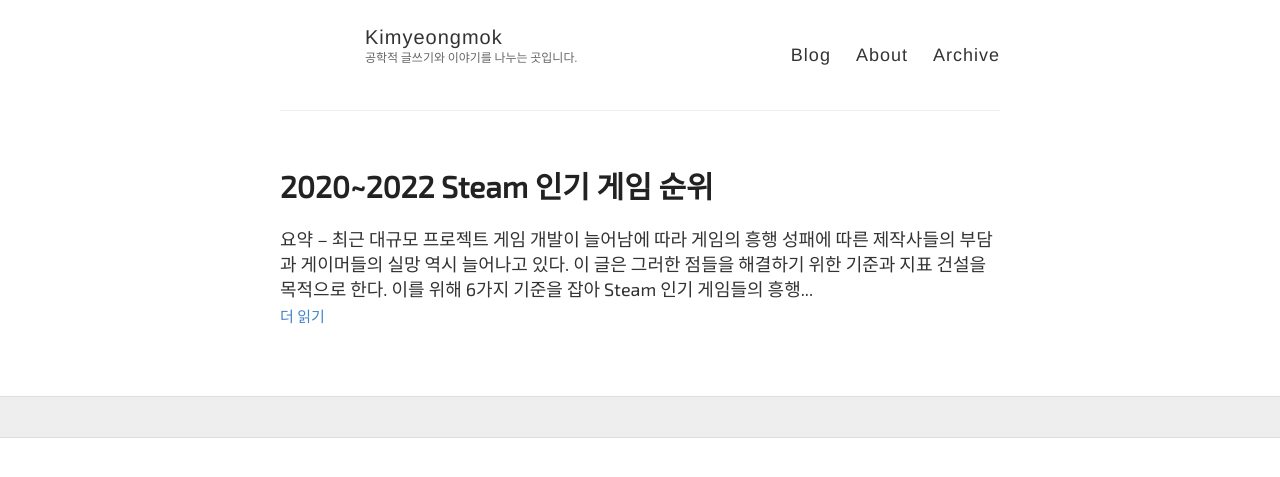
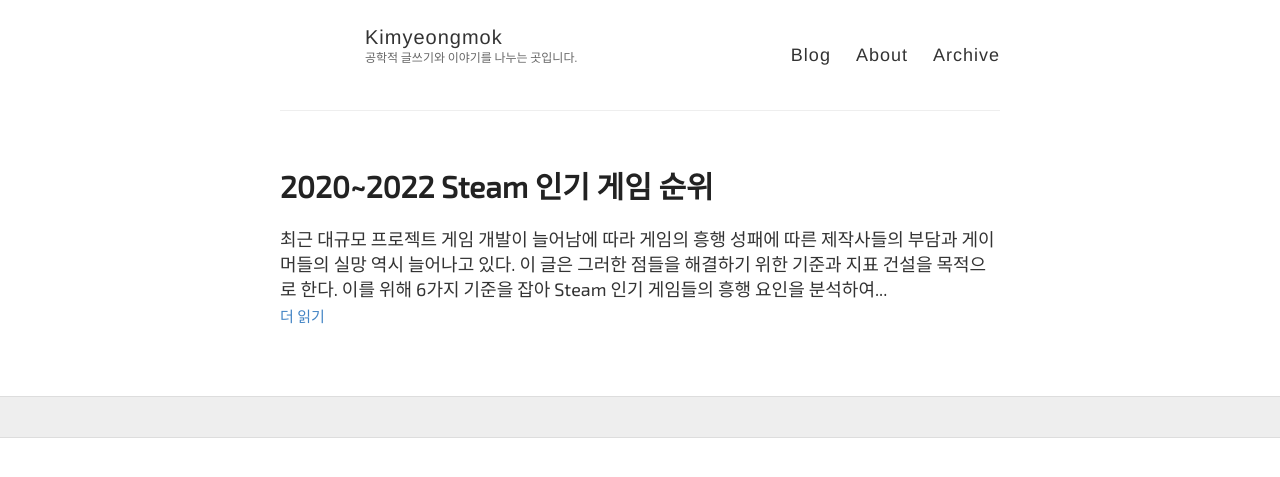
Before and after one commit to Kimyeongmok/Kimyeongmok.github.io, a Jekyll site: the page built from index.html, in a window 1280 px wide. Shown: the top 477 px of the page. Built offline with Jekyll 4.4.1, drawn with Linux system fonts in a browser that asks for light colours; some web fonts are replaced; the list of posts is cut into pages by our own code.

Commit message:
feat: 4차 수정

```diff
--- a/_posts/2023-10-03-hello.md
+++ b/_posts/2023-10-03-hello.md
@@ -5,7 +5,7 @@ author: Kimyeongmok
 tags: article
 ---
 
-요약 – 최근 대규모 프로젝트 게임 개발이 늘어남에 따라 게임의 흥행 성패에 따른 제작사들의 부담과 게이머들의 실망 역시 늘어나고 있다. 이 글은 그러한 점들을 해결하기 위한 기준과 지표 건설을 목적으로 한다. 이를 위해 6가지 기준을 잡아 Steam 인기 게임들의 흥행 요인을 분석하여 인기 요인들을 꼽아보았다. 그리고 그중에서도 가장 큰 성공을 거둔 “Elden Ring”이 높은 점수를 받은 부분들에 주목하여 게임은 유저들에 맞춰 지나친 편의성에 초점을 맞추기보단 유저들의 목표 성취감을 고양시킬 수 있는 시스템을 만들어내는 편이 좋다는 결론을 내렸다.
+>최근 대규모 프로젝트 게임 개발이 늘어남에 따라 게임의 흥행 성패에 따른 제작사들의 부담과 게이머들의 실망 역시 늘어나고 있다. 이 글은 그러한 점들을 해결하기 위한 기준과 지표 건설을 목적으로 한다. 이를 위해 6가지 기준을 잡아 Steam 인기 게임들의 흥행 요인을 분석하여 인기 요인들을 꼽아보았다. 그리고 그중에서도 가장 큰 성공을 거둔 “Elden Ring”이 높은 점수를 받은 부분들에 주목하여 게임은 유저들에 맞춰 지나친 편의성에 초점을 맞추기보단 유저들의 목표 성취감을 고양시킬 수 있는 시스템을 만들어내는 편이 좋다는 결론을 내렸다.
 
 ## 서론
 
```
